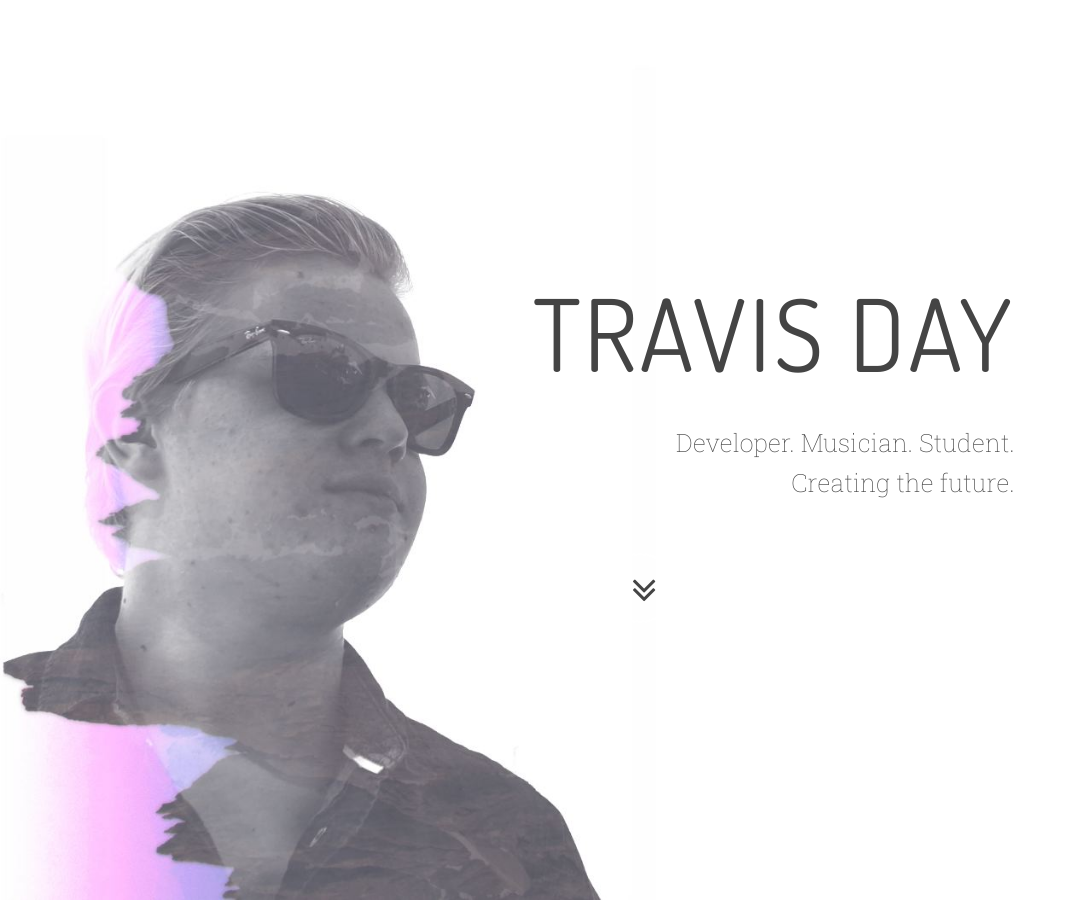
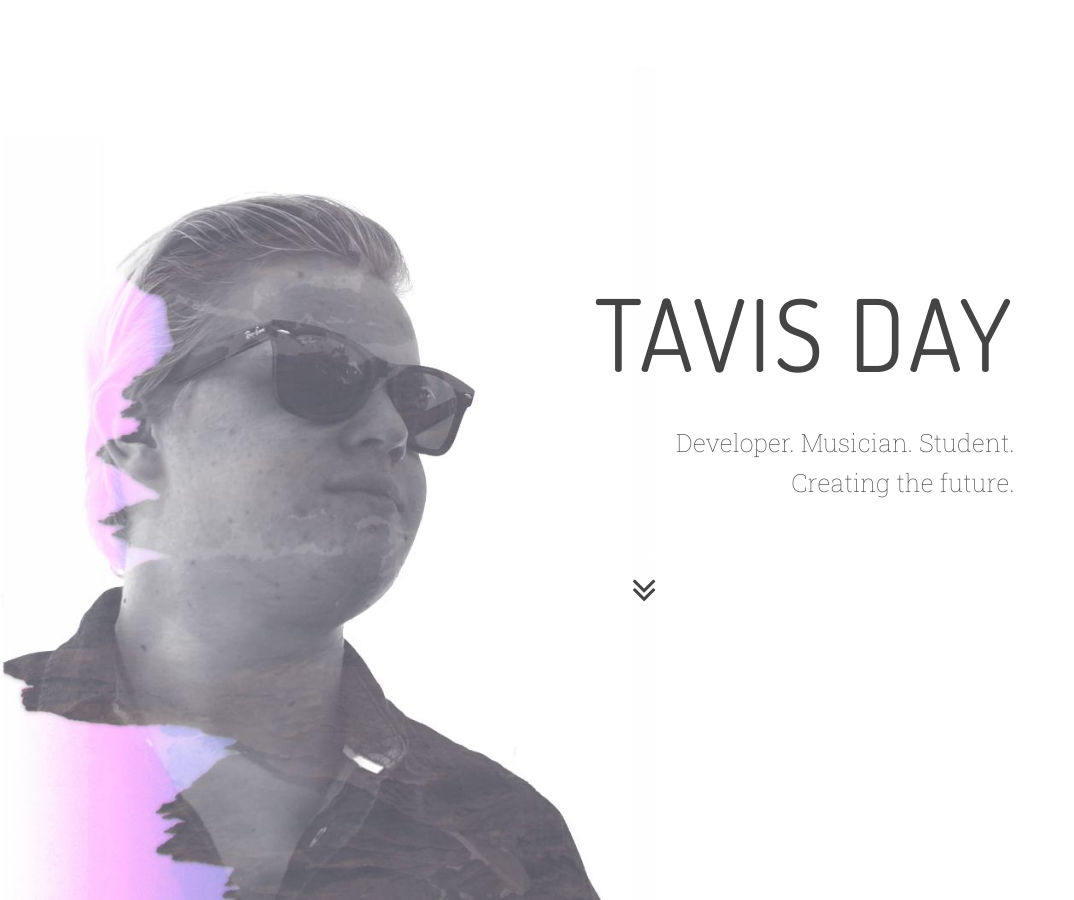
Before and after one commit to travisday/travisday.github.io, a Jekyll site: the page built from index.html, in a window 1280 px wide and 900 px high. Shown: the whole window, without its empty margins (0-1074 px from the left). Built offline with Jekyll 4.4.1, drawn with Linux system fonts in a browser that asks for light colours.

```diff
--- a/_includes/header.html
+++ b/_includes/header.html
@@ -4,7 +4,7 @@
             <div class="container">
                 <div class="row">
                     <div class="col-md-8 col-md-offset-2">
-                        <h1 class="brand-heading" style="text-align:right;">Travis Day</h1>
+                        <h1 class="brand-heading" style="text-align:right;">Tavis Day</h1>
                         <p class="intro-text" style="text-align:right;">Developer. Musician. Student.<br>Creating the future.</p>
                         <a href="#about" class="btn btn-circle page-scroll" style="color:#444;text-align:right;">
                             <i class="fa fa-angle-double-down animated"></i>
```
